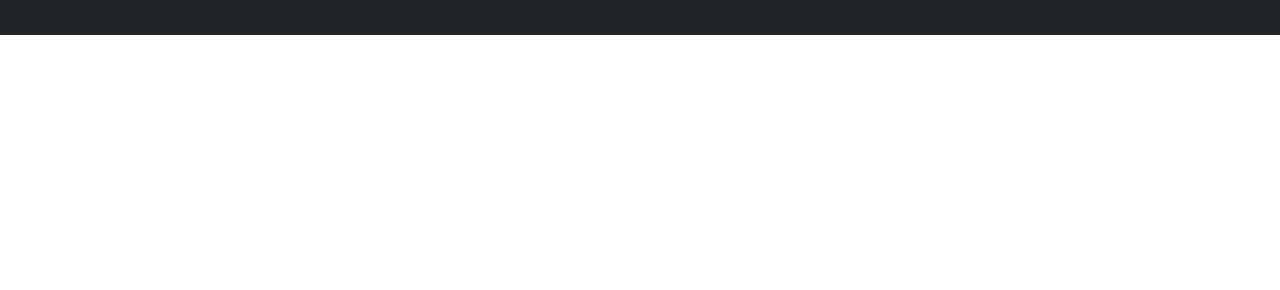
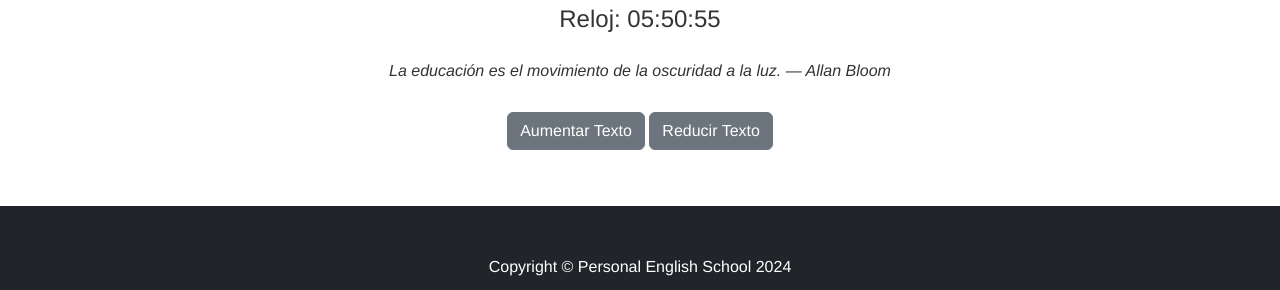
Before and after one commit to migueeldev/web, a plain HTML site: page index.html in a window 1280 px wide. Shown: the part 1906-2196 px from the top of the page. Before the commit the page ends 1941 px from the top, so only its background shows below. Drawn offline with nearby package versions, Linux system fonts and the light colour scheme.

Commit message:
Agrego funcionalidades de javascript.kit

```diff
--- a/index.html
+++ b/index.html
@@ -72,12 +72,6 @@
                     <div class="col-lg-8">
                         <h2>Nosotros</h2>
                         <p class="lead">Personal English School es una empresa dedicada a la enseñanza del idioma inglés a personas de todas las edades, desde niños hasta adultos. Nuestro objetivo es proporcionar una educación de calidad adaptada a las necesidades individuales de cada estudiante, facilitando su aprendizaje en un entorno amigable y dinámico. Ya sea que busques mejorar tu inglés para propósitos académicos, laborales o personales, estamos aquí para acompañarte en cada paso de tu camino hacia la fluidez.</p>
-                        <!--<ul>
-                            <li>Clickable nav links that smooth scroll to page sections</li>
-                            <li>Responsive behavior when clicking nav links perfect for a one page website</li>
-                            <li>Bootstrap's scrollspy feature which highlights which section of the page you're on in the navbar</li>
-                            <li>Minimal custom CSS so you are free to explore your own unique design options</li>
-                        </ul> -->
                     </div>
                 </div>
             </div>
@@ -107,6 +101,60 @@
             </div>
         </section>
 
+        <!-- Secciones de scripts -->
+<div class="container text-center my-5">
+    <!-- 1. Botón "Scroll To Top" -->
+    <a href="#page-top" class="btn btn-primary my-3">Subir al principio</a>
+
+    <!-- 2. Reloj Digital -->
+    <div id="clock" style="font-size: 1.5em; margin: 20px;">Reloj: --:--:--</div>
+
+    <!-- 3. Cita Aleatoria -->
+    <blockquote id="quote" style="margin: 20px; font-style: italic;"></blockquote>
+
+    <!-- 4. Resizer de Texto -->
+    <button onclick="resizeText(1)" class="btn btn-secondary my-2">Aumentar Texto</button>
+    <button onclick="resizeText(-1)" class="btn btn-secondary my-2">Reducir Texto</button>
+</div>
+
+<!-- Scripts de javascript.kit -->
+<script>
+    // 1. Reloj Digital
+    function showTime() {
+        const now = new Date();
+        const hours = String(now.getHours()).padStart(2, '0');
+        const minutes = String(now.getMinutes()).padStart(2, '0');
+        const seconds = String(now.getSeconds()).padStart(2, '0');
+        document.getElementById("clock").innerText = `Reloj: ${hours}:${minutes}:${seconds}`;
+    }
+    setInterval(showTime, 1000); // Actualiza cada segundo
+
+    // 2. Cita Aleatoria cada que se recarga la pagina
+    const quotes = [
+        "La educación es el arma más poderosa que puedes usar para cambiar el mundo. - Nelson Mandela",
+        "El aprendizaje nunca agota la mente. - Leonardo da Vinci",
+        "Educad a los niños y no será necesario castigar a los hombres. — Pitágoras",
+        "La educación es el desarrollo en el hombre de toda la perfección de que su naturaleza es capaz. — Immanuel Kant",
+        "La educación es el movimiento de la oscuridad a la luz. — Allan Bloom"
+    ];
+    document.getElementById("quote").innerText = quotes[Math.floor(Math.random() * quotes.length)];
+
+    // 3. Mensaje Popup cada que se recarga la pagina
+    window.onload = function() {
+        alert("Bienvenido a Personal English School!");
+    };
+
+    // 4. Cambiar tamaño del texto en todo el body de la pagina, utilizando los botones Aumentar y Reducir texto
+    function resizeText(factor) {
+        const elements = document.querySelectorAll("body, body *");
+        elements.forEach(el => {
+            const currentSize = window.getComputedStyle(el, null).getPropertyValue('font-size');
+            const newSize = parseFloat(currentSize) + factor;
+            el.style.fontSize = newSize + 'px';
+        });
+    }
+</script>
+
         <!-- Footer-->
 <footer class="py-5 bg-dark">
     <div class="container px-4 text-center text-white">
@@ -114,6 +162,7 @@
         <div class="social-icons mt-3">
             <a href="https://www.facebook.com/profile.php?id=61556484626383&mibextid=ZbWKwL" target="_blank" class="text-white me-3"><i class="fab fa-facebook fa-2x"></i></a>
             <a href="https://wa.me/4811139801" target="_blank" class="text-white"><i class="fab fa-whatsapp fa-2x"></i></a>
+            <a href="https://github.com/migueeldev" target="_blank" class="text-white"><i class="fab fa-github fa-2x"></i></a>
         </div>
     </div>
 </footer>
```
